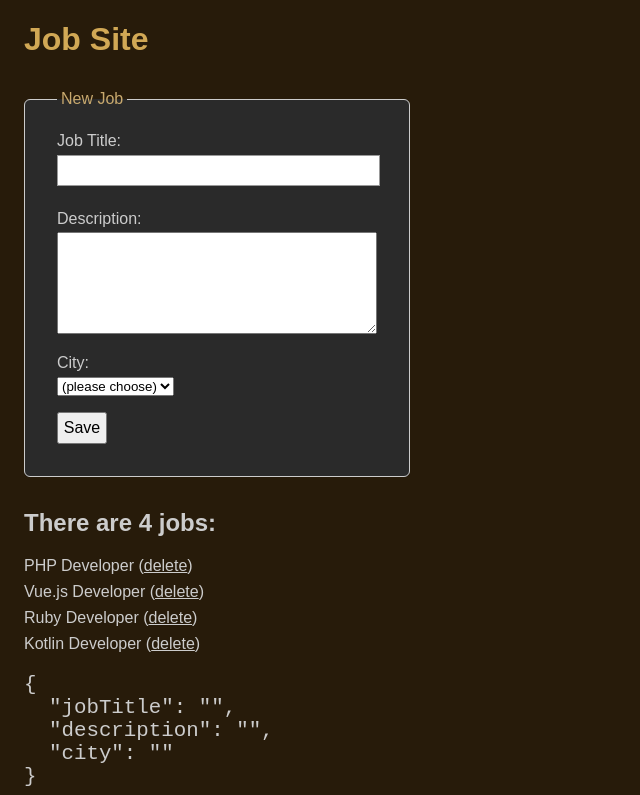
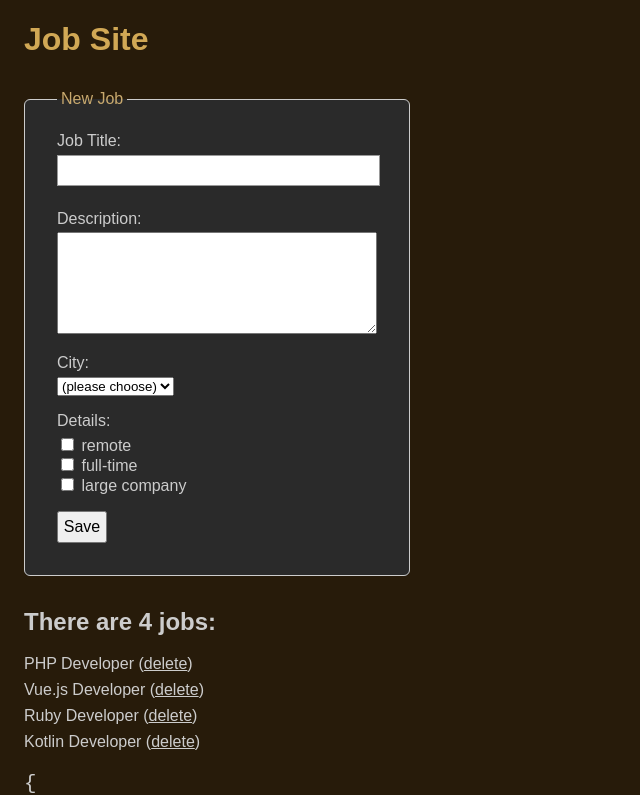
Before and after one commit to edwardtanguay/et-005-form-and-json-server, a React (Vite) app: page / in a window 1280 px wide. Shown: the top 795 px of the page, without its empty margins (0-640 px from the left). Built offline with nearby package versions, Linux system fonts and the light colour scheme; data requests are answered from the project's data file.

Commit message:
checkboxes detauls ok

```diff
--- a/src/App.scss
+++ b/src/App.scss
@@ -52,7 +52,7 @@ body {
 				}
 			}
 
-			input {
+			input[type=text] {
 				padding: .5em;
 				border: 1px solid #999;
 				width: 96%;
--- a/src/App.tsx
+++ b/src/App.tsx
@@ -1,18 +1,30 @@
 import { useState, useEffect } from 'react';
 import './App.scss';
 import axios from 'axios';
+
+interface IDetails {
+	remote: boolean;
+	fullTime: boolean;
+	largeCompany: boolean;
+}
 
 interface IJob {
 	id: number;
 	jobTitle: string;
 	description: string;
 	city: string;
+	details: IDetails;
 }
 
 const _formData = {
 	jobTitle: '',
 	description: '',
 	city: '',
+	details: {
+		remote: false,
+		fullTime: false,
+		largeCompany: false,
+	},
 };
 
 const backendUrl = 'http://localhost:5557';
@@ -101,13 +113,45 @@ function App() {
 						<div className="row">
 							<label>City</label>
 							<div>
-								<select value={formData.city} onChange={(e) => handleFieldChange(e, 'city')}>
+								<select
+									value={formData.city}
+									onChange={(e) =>
+										handleFieldChange(e, 'city')
+									}
+								>
 									<option value="">(please choose)</option>
 									<option value="hamburg">Hamburg</option>
 									<option value="berlin">Berlin</option>
 									<option value="dresden">Dresden</option>
 									<option value="leipzig">Leipzig</option>
 								</select>
+							</div>
+						</div>
+
+						<div className="row">
+							<label>Details</label>
+							<div>
+								<div>
+									<input
+										type="checkbox"
+										checked={formData.details.remote}
+									/>{' '}
+									remote
+								</div>
+								<div>
+									<input
+										type="checkbox"
+										checked={formData.details.fullTime}
+									/>{' '}
+									full-time
+								</div>
+								<div>
+									<input
+										type="checkbox"
+										checked={formData.details.largeCompany}
+									/>{' '}
+									large company
+								</div>
 							</div>
 						</div>
 
```
